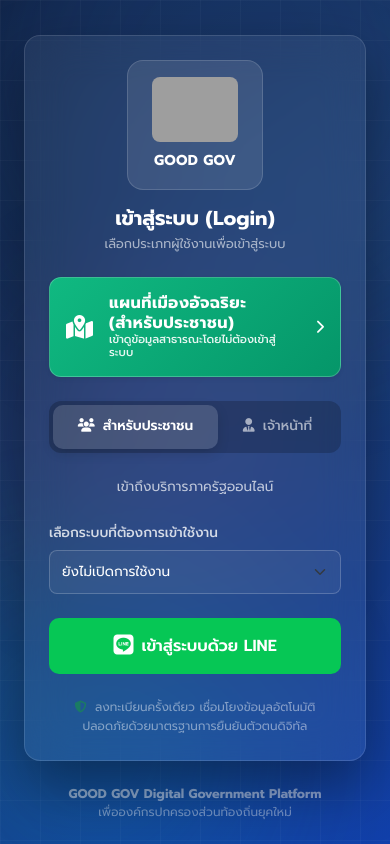
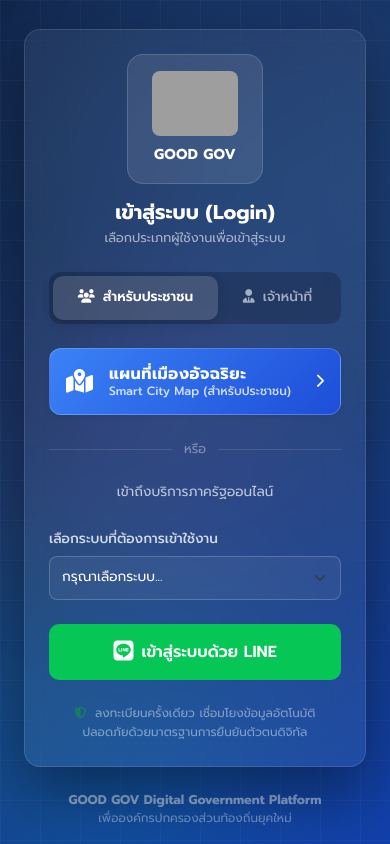
Before and after one commit to gimt090969/smart-governance, a website: page index.html in a window 390 px wide. Drawn offline with nearby package versions, Linux system fonts and the light colour scheme; no server answers; grey boxes are pictures that could not be loaded.

Commit message:
Add files via upload

```diff
--- a/index.html
+++ b/index.html
@@ -453,17 +453,6 @@
                         </div>
                     </div>
 
-                    <!-- Public Map CTA -->
-                    <div class="mt-4 pt-3 d-flex justify-content-center">
-                        <a href="public-map.html" target="_blank" class="btn btn-primary d-flex align-items-center gap-3 py-3 px-4 shadow-lg w-100" style="border-radius: 16px; background: linear-gradient(135deg, #3b82f6, #1d4ed8); border: 1px solid rgba(255,255,255,0.2); transition: transform 0.2s; text-decoration: none;">
-                            <i class="fa-solid fa-map-location-dot" style="font-size: 1.8rem;"></i>
-                            <div class="text-start" style="line-height: 1.2;">
-                                <div class="fw-bold" style="font-size: 1.1rem; letter-spacing: 0.5px; color: white;">แผนที่เมืองอัจฉริยะ</div>
-                                <div style="font-size: 0.75rem; color: rgba(255,255,255,0.8);">Smart City Map (สำหรับประชาชน)</div>
-                            </div>
-                            <i class="fa-solid fa-chevron-right ms-auto text-white"></i>
-                        </a>
-                    </div>
                 </div>
 
                 <!-- Login Card -->
@@ -490,17 +479,6 @@
                             <p style="color: rgba(255,255,255,0.6); font-size: 0.8rem; margin-bottom: 0;">เลือกประเภทผู้ใช้งานเพื่อเข้าสู่ระบบ</p>
                         </div>
 
-                        <!-- Public Map CTA (Mobile Visible) -->
-                        <div class="mb-4 d-lg-none">
-                            <a href="public-map.html" target="_blank" class="btn btn-primary d-flex align-items-center gap-3 py-3 px-3 shadow-sm w-100" style="border-radius: 12px; background: linear-gradient(135deg, #10b981, #059669); border: 1px solid rgba(255,255,255,0.2); transition: transform 0.2s; text-decoration: none;">
-                                <i class="fa-solid fa-map-location-dot" style="font-size: 1.5rem; color: white;"></i>
-                                <div class="text-start" style="line-height: 1.2;">
-                                    <div class="fw-bold" style="font-size: 1rem; letter-spacing: 0.5px; color: white;">แผนที่เมืองอัจฉริยะ (สำหรับประชาชน)</div>
-                                    <div style="font-size: 0.7rem; color: rgba(255,255,255,0.9);">เข้าดูข้อมูลสาธารณะโดยไม่ต้องเข้าสู่ระบบ</div>
-                                </div>
-                                <i class="fa-solid fa-chevron-right ms-auto text-white"></i>
-                            </a>
-                        </div>
 
                         <!-- Nav Tabs -->
                         <ul class="nav nav-pills nav-fill custom-tabs" id="loginTabs" role="tablist">
@@ -525,16 +503,32 @@
                             <!-- Citizen Tab -->
                             <div class="tab-pane fade show active" id="citizen" role="tabpanel"
                                 aria-labelledby="citizen-tab">
-                                <div class="text-center mb-4 mt-2">
-                                    <p style="color: rgba(255,255,255,0.7); font-size: 0.85rem;">
+
+                                <!-- Public Map CTA -->
+                                <div class="mb-4">
+                                    <a href="public-map.html" target="_blank" class="btn btn-primary d-flex align-items-center gap-3 py-3 px-3 shadow-sm w-100" style="border-radius: 12px; background: linear-gradient(135deg, #3b82f6, #1d4ed8); border: 1px solid rgba(255,255,255,0.2); transition: transform 0.2s; text-decoration: none;">
+                                        <i class="fa-solid fa-map-location-dot" style="font-size: 1.5rem; color: white;"></i>
+                                        <div class="text-start" style="line-height: 1.2;">
+                                            <div class="fw-bold" style="font-size: 1rem; letter-spacing: 0.5px; color: white;">แผนที่เมืองอัจฉริยะ</div>
+                                            <div style="font-size: 0.75rem; color: rgba(255,255,255,0.8);">Smart City Map (สำหรับประชาชน)</div>
+                                        </div>
+                                        <i class="fa-solid fa-chevron-right ms-auto text-white"></i>
+                                    </a>
+                                </div>
+
+                                <div class="divider-text mb-4">หรือ</div>
+
+                                <div class="text-center mb-4">
+                                    <p style="color: rgba(255,255,255,0.7); font-size: 0.85rem; margin-bottom: 0;">
                                         เข้าถึงบริการภาครัฐออนไลน์</p>
                                 </div>
 
                                 <div class="mb-3 text-start">
                                     <label class="form-label" style="font-size: 0.85rem; color: rgba(255,255,255,0.8);">เลือกระบบที่ต้องการเข้าใช้งาน</label>
                                     <select class="form-select form-select-sm" id="citizenSystemSelect" style="background-color: rgba(255,255,255,0.05); border: 1px solid rgba(255,255,255,0.2); color: white; padding-top: 0.5rem; padding-bottom: 0.5rem;">
-                                        <option value="" disabled selected class="text-dark">ยังไม่เปิดการใช้งาน</option>
-                                        <!-- <option value="waste" class="text-dark">ระบบชำระค่าขยะ (Waste Collection Payment System)</option> -->
+                                        <option value="" disabled selected class="text-dark">กรุณาเลือกระบบ...</option>
+                                        <option value="eservice" class="text-dark">ระบบบริการประชาชน (Citizen Portal)</option>
+                                        <option value="waste" class="text-dark">ระบบชำระค่าขยะ (Waste Collection Payment System)</option>
                                     </select>
                                 </div>
 
```
